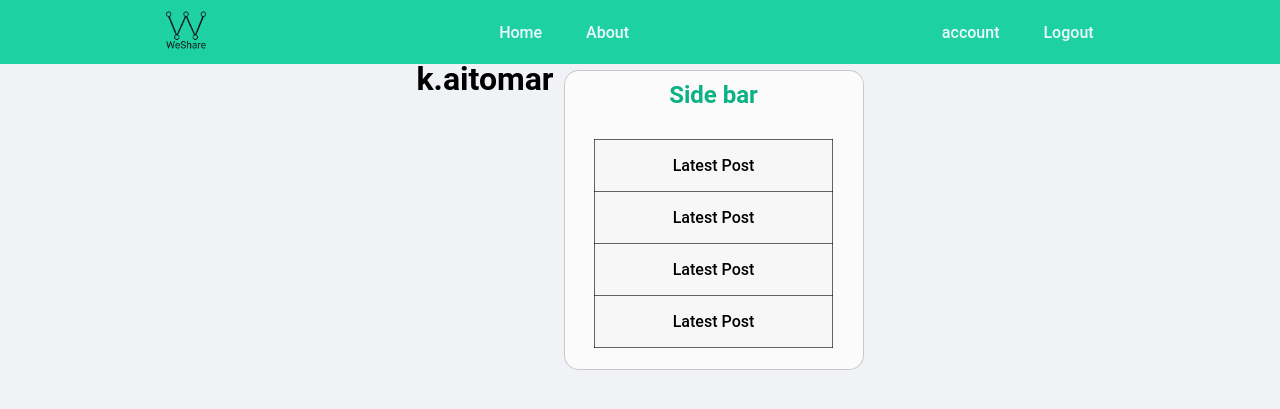
After one commit to kamalaitomar/weshare, a Flask app: page /account in a window 1280 px wide. The commit adds this page. Shown: the top 409 px of the page. Run offline with Flask 2, Linux system fonts and the light colour scheme; a user stored in the database is signed in.

Commit message:
User Authentication

```diff
--- a/blogapp/routes.py
+++ b/blogapp/routes.py
@@ -1,8 +1,8 @@
-from flask import render_template , url_for , flash , redirect
-from blogapp import app
+from flask import render_template , url_for , flash , redirect, request
+from blogapp import app, db , bcrypt
 from blogapp.forms import Registration , Login
 from blogapp.models import User, Post
-
+from flask_login import login_user, current_user, logout_user, login_required
 
 
 posts = [
@@ -49,21 +49,42 @@
 
 @app.route('/register', methods=['GET', 'POST'])
 def register():
+    if current_user.is_authenticated:
+        return redirect(url_for('home'))
     form = Registration()
     if form.validate_on_submit():
-        flash(f'account created for {form.username.data}', 'success')
-        return redirect(url_for('home'))
+        hashed_password = bcrypt.generate_password_hash(form.password.data).decode('utf-8')
+        user = User(username=form.username.data, email=form.email.data, password= hashed_password)
+        db.session.add(user)
+        db.session.commit()
+        flash('Your account has been created! You are now able to log in', 'success')
+        return redirect(url_for('login'))
     return  render_template('register.html' , title = 'Register', form = form)
 
 
 @app.route('/login', methods=['GET', 'POST'])
 def login():
+    if current_user.is_authenticated:
+        return redirect(url_for('home'))
     form = Login()
     if form.validate_on_submit():
-        if form.email.data == 'admin@admin.com' and form.password.data == 'admin' or form.email.data == 'admin2@admin.com' and form.password.data == '12345':
-            flash('You have been logged in', 'success-login' ) #succes-login is the flash message comment for login
-            return redirect(url_for('home'))
+        user = User.query.filter_by(email=form.email.data).first()
+        if user and bcrypt.check_password_hash(user.password, form.password.data):
+            login_user(user, remember=form.remember.data)
+            next_page = request.args.get('next')
+            return redirect(next_page) if next_page else redirect(url_for('home'))
         else:
             flash('Login Unsuccessful. Please Check Your Informations ', 'error') #error is the flash message comment
 
     return  render_template('login.html' , title = 'login', form = form)
+
+@app.route('/logout')
+def logout():
+    logout_user()
+    return redirect(url_for('home'))
+
+
+@app.route('/account')
+@login_required
+def account():
+    return  render_template('account.html' , title = 'account')
--- a/blogapp/static/css/style.css
+++ b/blogapp/static/css/style.css
@@ -270,7 +270,7 @@
 
 .alert-success{
     color: #0a8564;
-    width: 600px;
+    width: 500px;
     background-color: rgba(29, 209, 161, 0.5);
     border: 2px solid #1dd1a1;
 }
@@ -290,3 +290,16 @@
     color: red;
     font-size: 0.8em;
 }
+
+.info{
+    border-radius: 5px;
+    margin: 10px ;
+    padding: 5px 0px;
+    width: 500px;;
+    text-align: center;
+    font-size: 0.9em;
+    color: #020e2e;
+    width: 500px;
+    background-color: rgba(29, 77, 209, 0.432);
+    border: 2px solid #1d4dd1;
+}
--- /dev/null
+++ b/blogapp/templates/account.html
@@ -0,0 +1,6 @@
+{% extends 'layout.html' %}
+{%block content%}
+
+    <h1>{{ current_user.username }}</h1>
+
+{%endblock content%}
--- a/blogapp/templates/layout.html
+++ b/blogapp/templates/layout.html
@@ -26,10 +26,17 @@
             </ul>
         </nav>
         <nav class="nav_links">
+            {% if current_user.is_authenticated %}
             <ul>
-                <li><a href="{{url_for('login')}}">Login</a>  </li>
-                <li><a href="{{url_for('register')}}">Register</a></li>
+                <li><a href="{{url_for('account')}}">account</a></li>
+                <li><a href="{{url_for('logout')}}">Logout</a></li>
             </ul>
+            {% else %}
+                <ul>
+                    <li><a href="{{url_for('login')}}">Login</a></li>
+                    <li><a href="{{url_for('register')}}">Register</a></li>
+                </ul>
+            {% endif %}
         </nav>
     </header>
     <main>
--- a/blogapp/templates/register.html
+++ b/blogapp/templates/register.html
@@ -42,7 +42,7 @@
                 <tr class="form-label">
                     {{ form.password.label (class='form-label') }}
                 </tr>
-                <tr class="form-input"></tr>
+                <tr class="form-input">
                     {% if form.password.errors %}
                         {{ form.password (class='form-input is-invalide') }}
                         <div class="invalide-feedback">
```
Also changed, not shown: blogapp/__init__.py (+7 -0 lines), blogapp/forms.py (+11 -2 lines), blogapp/models.py (+7 -2 lines), README.md, blogapp/site.db.
